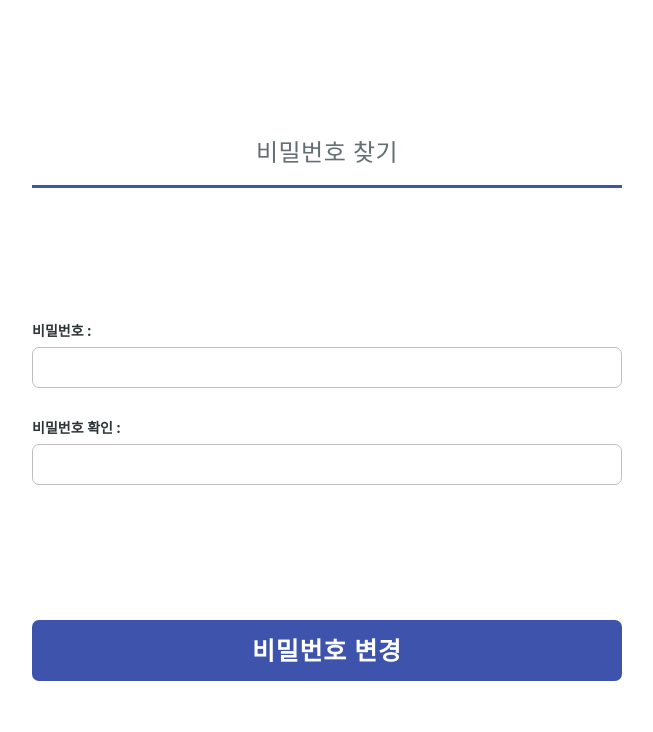
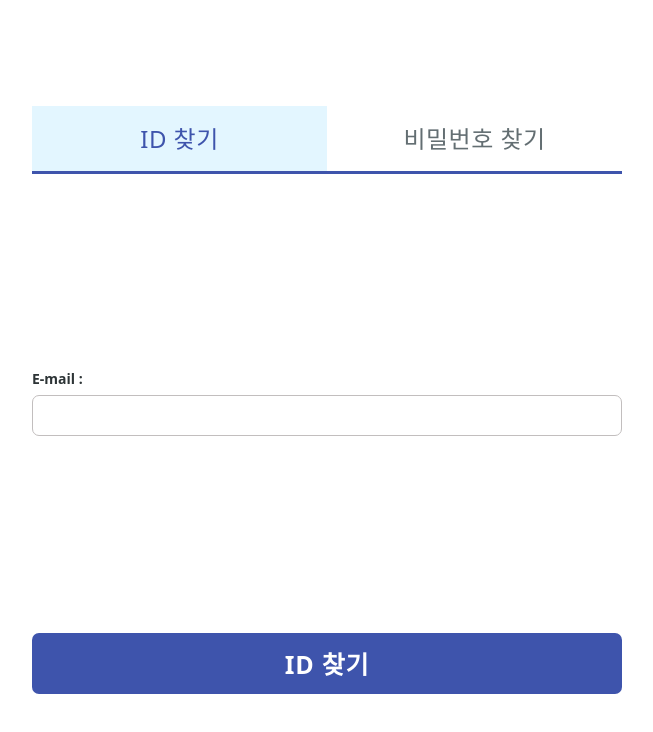
Before and after one commit to SiatStudy/P1F, a React (Create React App) app: page / in a window 1280 px wide. Shown: the top 732 px of the page, without its empty margins (313-966 px from the left). Built offline with nearby package versions, Linux system fonts and the light colour scheme.

Commit message:
작업 약간
별거없음

```diff
--- a/src/App.js
+++ b/src/App.js
@@ -9,9 +9,9 @@ function App() {
   return (
     <div className="mainContainer">
       {/* <LoginPage></LoginPage> */}
-      {/* <FindIdPage></FindIdPage> */}
+      <FindIdPage></FindIdPage>
       {/* <FindPwPage></FindPwPage> */}
-      <PwChangePage></PwChangePage>
+      {/* <PwChangePage></PwChangePage> */}
       {/* <IdCheckPage></IdCheckPage> */}
     </div>
   );
--- a/src/component/LoginSpan.js
+++ b/src/component/LoginSpan.js
@@ -31,18 +31,18 @@ ${({ type }) => {
     case "blackMessage":
       return `
       color: #000;
-      font-size: 1.5625rem;
+      font-size: 1.4375rem
       font-weight: 500;
-      line-height: 1.8rem;
+      line-height: 1rem;
       letter-spacing: 0.04688rem;
     `
     case "redMessage":
       return `
       color: #D83A3A;
       text-align: center;
-      font-size: 1.5625rem;
+      font-size: 1.4375rem
       font-weight: 500;
-      line-height: 1.8rem;
+      line-height: 1rem;
       letter-spacing: 0.04688rem;
     `
     default:
--- a/src/component/MenuItem.js
+++ b/src/component/MenuItem.js
@@ -9,6 +9,9 @@ const object = {
   `,
   white : `
     color: var(--yoda-admin-template-blacks-b-80, #636E72);
+  `,
+  whiteBlue : `
+    color: #3E54AC;
   `
 };
 
@@ -34,10 +37,10 @@ const CustomDiv = styled.div`
   ${prop => object[prop.color]}
 `;
 
-const MenuItem = ({color, children}) => {
+const MenuItem = ({color, children, onClick}) => {
   //type은 메뉴 아이콘의 디자인을 지정
   return (
-    <CustomDiv color={color}>{children}</CustomDiv>
+    <CustomDiv color={color} onClick={onClick}>{children}</CustomDiv>
   );
 };
 
--- a/src/page/IdCheckPage.module.css
+++ b/src/page/IdCheckPage.module.css
@@ -8,9 +8,9 @@
 }
 .mainContainer{
   display: flex;
-  width: 36.875rem;
+  width: 37.0625rem;
   flex-direction: column;
-  align-items: flex-start;
+  align-items: center;
   gap: 12.3125rem;
   flex-shrink: 0;
 }
--- a/src/page/PwChangePage.js
+++ b/src/page/PwChangePage.js
@@ -25,7 +25,7 @@ const PwChangePage = () => {
       {/* 요소 전체를 묶는 컨테이너 */}
       <div className={style.mainContainer}>
         <div className={style.headContainer}>
-          <MenuItem color="white">비밀번호 찾기</MenuItem>
+          <MenuItem color="whiteBlur">비밀번호 찾기</MenuItem>
         </div>
 
         {/* 컨테이너에서 정의한 input 두개 묶은 div를 불러옴 */}
```
